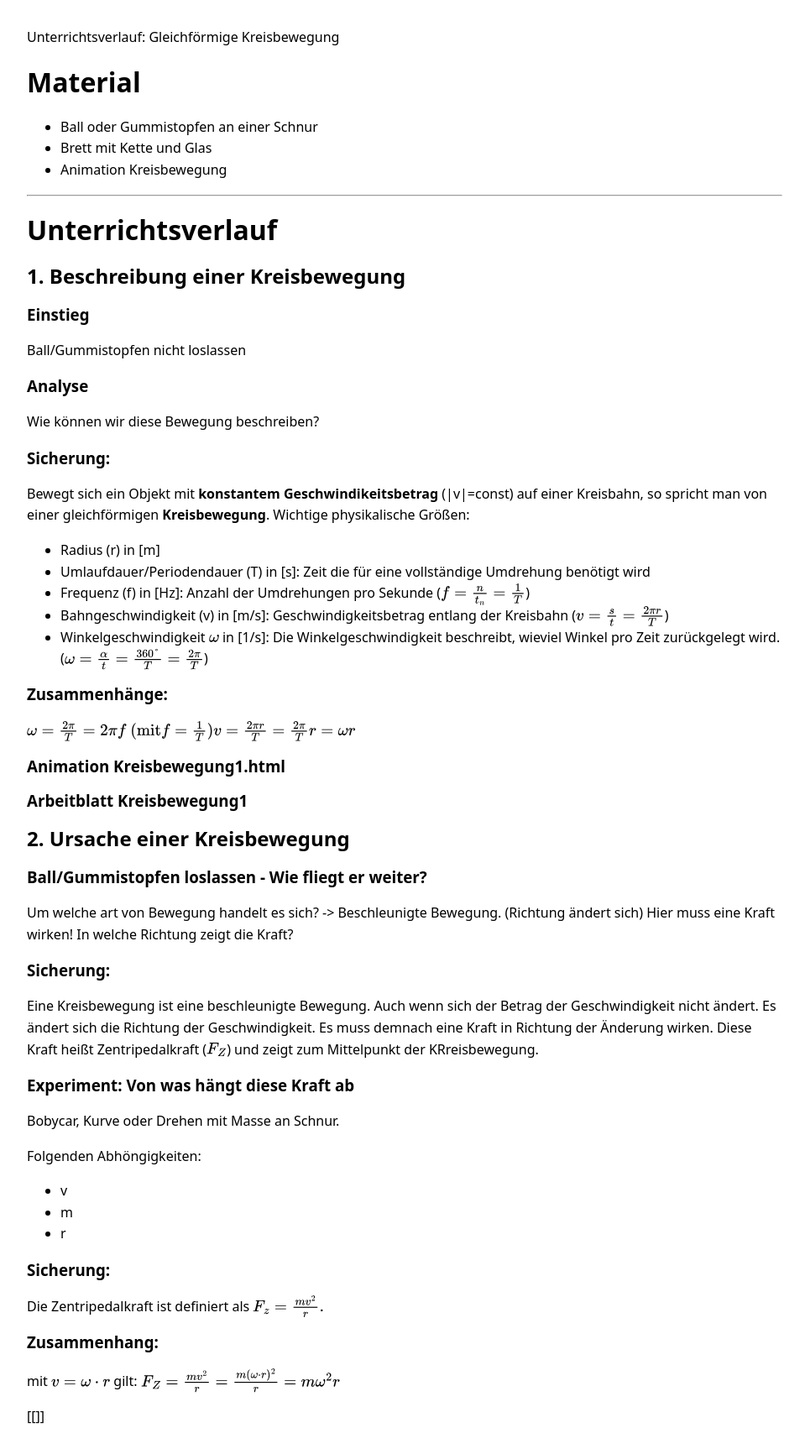
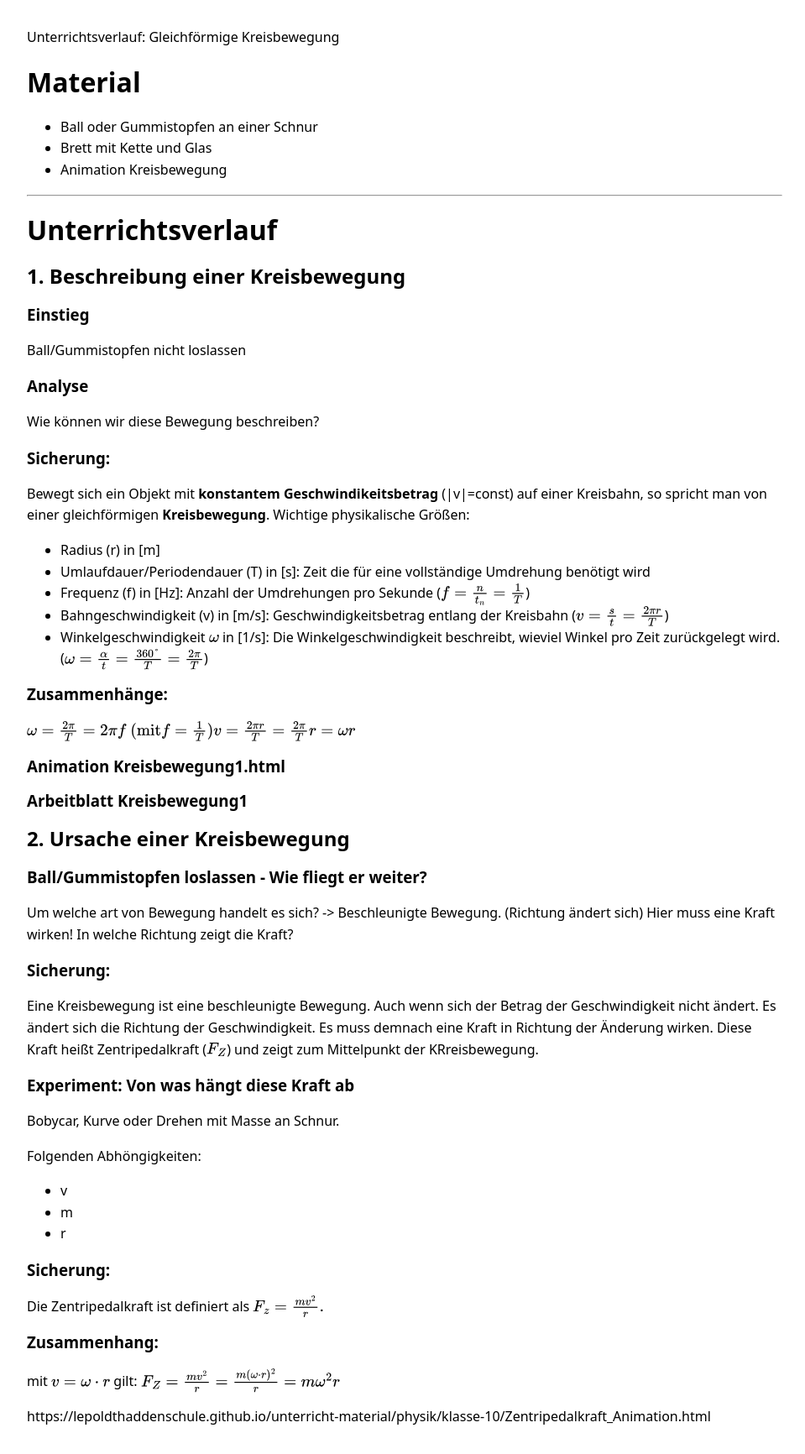
Before and after one commit to LepoldThaddenschule/unterricht-material, a Jekyll site: the page built from physik/klasse-10/kreisbewegung.md, in a window 1280 px wide. Shown: the whole page at 84% size, without its empty margins (158-1117 px from the left). Built offline with Jekyll 4.4.1, drawn with Linux system fonts in a browser that asks for light colours; part of the change alters nothing that is shown.

Commit message:
Link eingebunden

```diff
--- a/physik/klasse-10/kreisbewegung.md
+++ b/physik/klasse-10/kreisbewegung.md
@@ -68,4 +68,4 @@ $$
 F_Z=\frac{mv^2}{r}=\frac{m(\omega\cdot r)^2 }{r}=m\omega^2r
 $$
 
-[[]]
+https://lepoldthaddenschule.github.io/unterricht-material/physik/klasse-10/Zentripedalkraft_Animation.html
```
